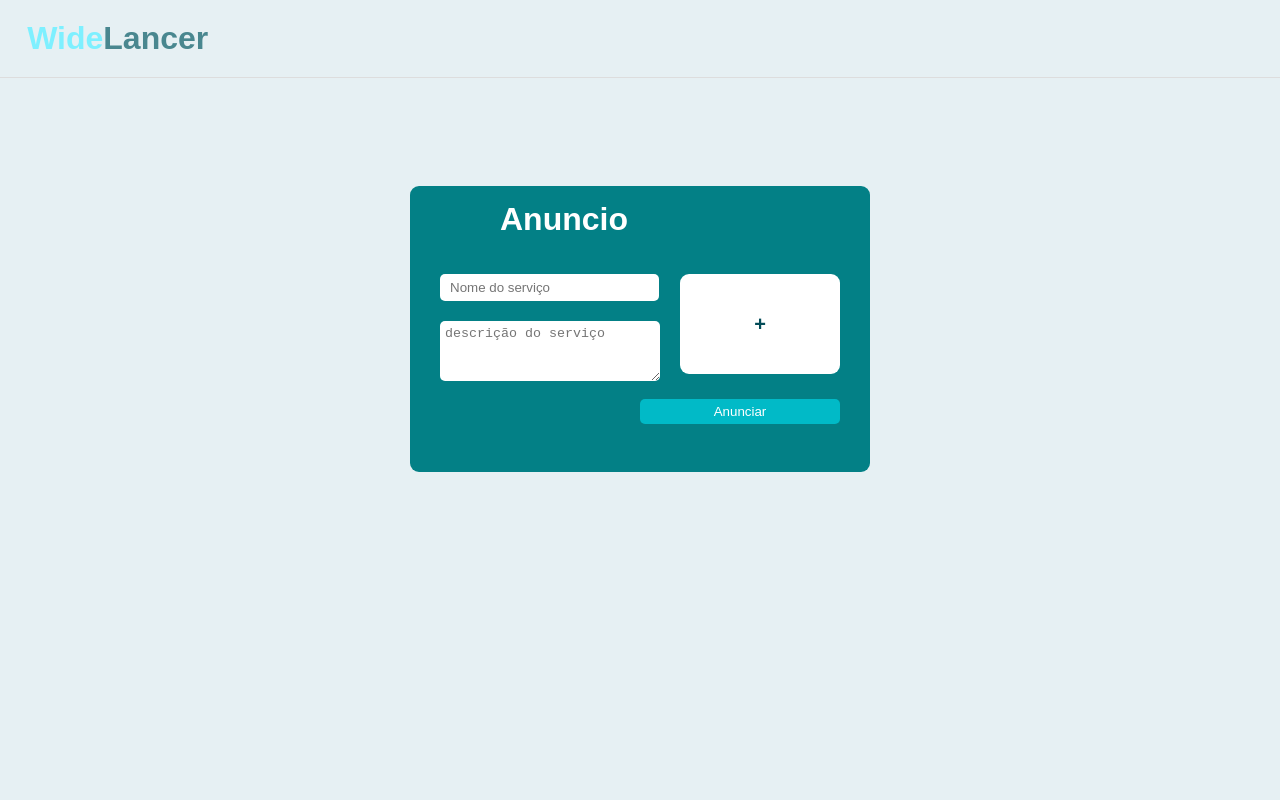
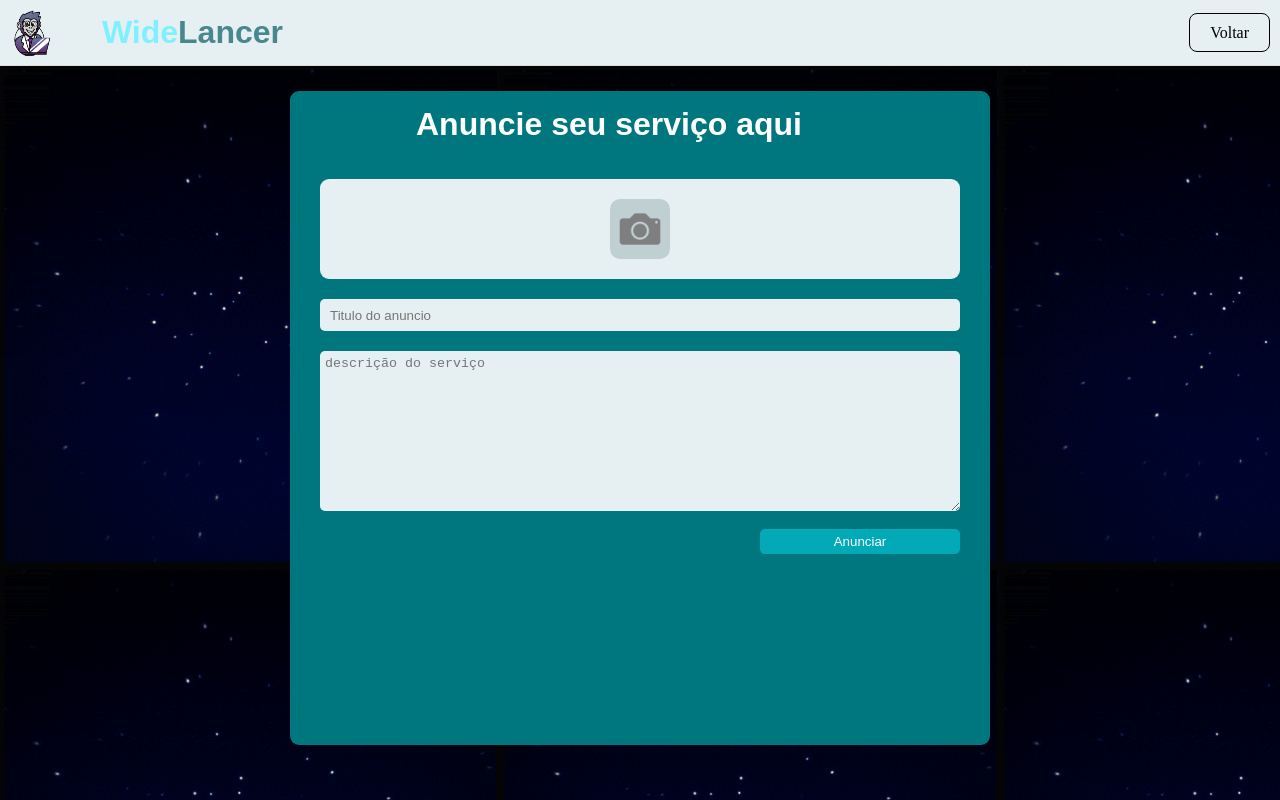
Before and after one commit to PedroHKV/WideLancer, a PHP site: page /WideLancer_Artefato/Templates/cadas_anuncio.html in a window 1280 px wide. Run offline with PHP 8.4, Linux system fonts and the light colour scheme.

Commit message:
alterações de interface

```diff
--- a/Javascripts/cadas_anuncio.js
+++ b/Javascripts/cadas_anuncio.js
@@ -26,7 +26,9 @@ submit.onclick = () => {
             body : dados
         }).then(r => {return r.text();}).then(res => {
             console.log(res);
-            alert(res);
+            if (res === "cadastrado"){
+                window.location.href = URL_SITE+'/Templates/perfil.php';
+            }
         }).catch(e => {
             alert(e);
         });
--- a/Stylesheets/cadas_anuncio.css
+++ b/Stylesheets/cadas_anuncio.css
@@ -9,11 +9,45 @@ body{
 }
 
 header {
-    padding: 20px 0;
+    padding: 5px 0px 5px 0px;
     color: #ffffff;
     border-bottom: 1px solid #ddd;
     display: flex;
     width: 100%;
+    justify-content: space-between;
+    align-items: center;
+}
+
+.btn {
+    padding: 10px 20px;
+    color: rgb(0, 0, 0);
+    border: none;
+    margin-right: 10px;
+    border-radius: 8px;
+    text-decoration: none;
+    font-size: 16px;
+    cursor: pointer;
+    border: 1px solid black;
+}
+
+.btn:hover{
+    background-color: #232f46;
+    box-shadow: 0px 0px 3px rgba(0, 0, 0, 100%);
+    color: white;
+    border: 1px solid white;
+}
+
+main{
+    background: url("../imagens/fundo_2.gif");
+    width: 100%;
+    height: 100vh;
+    display: flex;
+    justify-content: center;
+}
+
+.container{
+    display: flex;
+    align-items: center;
 }
 
 .wide {
@@ -21,13 +55,12 @@ header {
 }
 
 .lancer {
-    color: rgb(73, 135, 143)
+    color: rgb(73, 135, 143);
 }
 
 h1{
     margin: 0px;
     padding: 0px;
-    width: 100%;
     font-family: "Arial";
     color: white;
     padding-left: 15%;
@@ -37,17 +70,21 @@ h1{
     justify-content: center;
     align-items: center;
     padding: 15px 30px 30px 30px;
-    background: rgb(3, 128, 134);
+    background: rgb(0, 119, 126);
     width: 50%;
-    height: 90%;
+    height: 83%;
     border-radius: 9px;
     min-width: 400px;
     gap: 60px;
+    margin-top: 25px;
 }
 
-#main div{
+#inputs{
+    gap: 20px;
     display: flex;
-    gap: 20px;
+    flex-direction: column;
+    align-items: center;
+    width: 100%;
 }
 
 #main div div{
@@ -61,10 +98,10 @@ h1{
 #main div div input{
     border: none;
     display: flex;
-    width: 207px;
-    height: 25px;
+    height: 30px;
     border-radius: 5px;
     padding-left: 10px;
+    background-color: #e6f0f3;
 }
 
 #main div div input:focus{
@@ -73,7 +110,7 @@ h1{
 
 #main div input[type="button"]{
     color: white;
-    background-color: rgb(1, 186, 199);
+    background-color: rgb(1, 170, 182);
     cursor: pointer;
     padding: 5px 0px 5px 0px;
     transition: 0.3s ease;
@@ -81,18 +118,20 @@ h1{
     border: none;
     width: 200px;
     font-family: "Arial";
+    position: absolute;
 }
 
 #main div input[type="button"]:hover{
-    background-color: rgb(0,150,160);
+    background-color: rgb(2, 186, 199);
+    border: 0.5px solid white;
 }
 
 #main div div textarea{
-    height: 50px;
+    height: 150px;
     border: none;
-    width: 210px;
     border-radius: 5px;
     padding: 5px;
+    background-color: #e6f0f3;
 }
 
 #main div div textarea:focus{
@@ -108,7 +147,7 @@ h1{
     height: 100px;
     border-radius: 9px;
     cursor: pointer;
-    background-color: white;
+    background-color: #e6f0f3;
     display: flex;
     justify-content: center;
     align-items: center;
@@ -119,6 +158,15 @@ h1{
     color: rgb(3, 76, 88);
 }
 
+#cam{
+    width: 50px;
+    height: 50px;
+    border-radius: 10px;
+    border: none;
+    padding: 5px;
+    background-color: rgba(115, 144, 148, 0.342);
+}
+
 #input_file:hover{
     box-shadow: 0px 0px 15px rgba(0,0,0,0.3);
 }
--- a/Templates/cadas_anuncio.html
+++ b/Templates/cadas_anuncio.html
@@ -9,24 +9,29 @@
 <body>
     <header>
         <div class="container">
+            <img src="../imagens/logo.png" id="logo" style="width: 65px; height: 55px;">
             <h1><span class="wide">Wide</span><span class="lancer">Lancer</span></h1>
         </div>
-</header><br><br><br><br><br><br>
+        <div id="botoes">
+            <a href="./perfil.php" class="btn">Voltar</a>
+        </div>
+    </header>
     <main>
         <div id="main">
-            <h1>Anuncio</h1><br><br>
-            <div>
+            <h1>Anuncie seu serviço aqui</h1><br><br>
+            <div id="inputs">
+                <label for="infile"id="input_file"><img id="cam" src="../imagens/camera.png" alt=""></label>
+                <input id="infile" type="file">
                 <div>
-                    <input type="text" id="nome" placeholder="Nome do serviço">
+                    <input type="text" id="nome" placeholder="Titulo do anuncio">
                     <textarea name="" id="descric" placeholder="descrição do serviço"></textarea>
                 </div>
-                <label for="infile"id="input_file">+</label>
-                <input id="infile" type="file">
             </div><br>
             <div id="btn">
                 <input type="button" id="botao" value="Anunciar">
             </div>
         </div>
+
     </main>
 </body>
 <script src="../Configuracoes.js"></script>
--- a/Templates/home.php
+++ b/Templates/home.php
@@ -9,6 +9,7 @@
 <body>
 
     <header>
+        <img src="../imagens/logo.png" id="logo" style="width: 90px; height: 80px;">
         <div class="container">
             <h1><span class="wide">Wide</span><span class="lancer">Lancer</span></h1>
         </div>
--- a/Templates/perfil.php
+++ b/Templates/perfil.php
@@ -54,6 +54,7 @@
                 <?php
                     if ($editavel){
                         echo "<div id='foto'>
+                                <img id='cam' src='../imagens/camera.png'>
                                  <label for='infoto'><img id='foto_lab' src=' ".$foto."' alt=''></label>
                                  <input type='file' name='' id='infoto'>
                              </div>";
@@ -92,6 +93,7 @@
                     <div id="fotoport">
                         <label for="infotoport"><img src="<?php echo $foto;?>" alt=""></label>
                     </div>
+                    <input type="button" id="voltar" value="< Home">
                 </div>
                 <div id="notif">
 
@@ -121,7 +123,7 @@
                         <div class="servicos" id="servicos">
                             <?php
                                 foreach ($anuncios as $anuncio){
-                                    echo "<div class='servico' id='".$anuncio->getId()."' >".
+                                    echo "<div class='servico' onClick='render_anuncio(".$anuncio->getId().")' >".
                                               "<img src='".$anuncio->getFoto()."' alt=''/>".
                                               "<p>".$anuncio->getTitulo()."</p>".
                                           "</div>";
```
Also changed, not shown: Javascripts/perfil.js (+11 -0 lines), Stylesheets/notificações.css (+7 -1 lines), Stylesheets/perfil.css (+52 -3 lines), Templates/notificacoes.php (+6 -4 lines), imagens/camera.png (added), imagens/fundo_2.gif (added).
